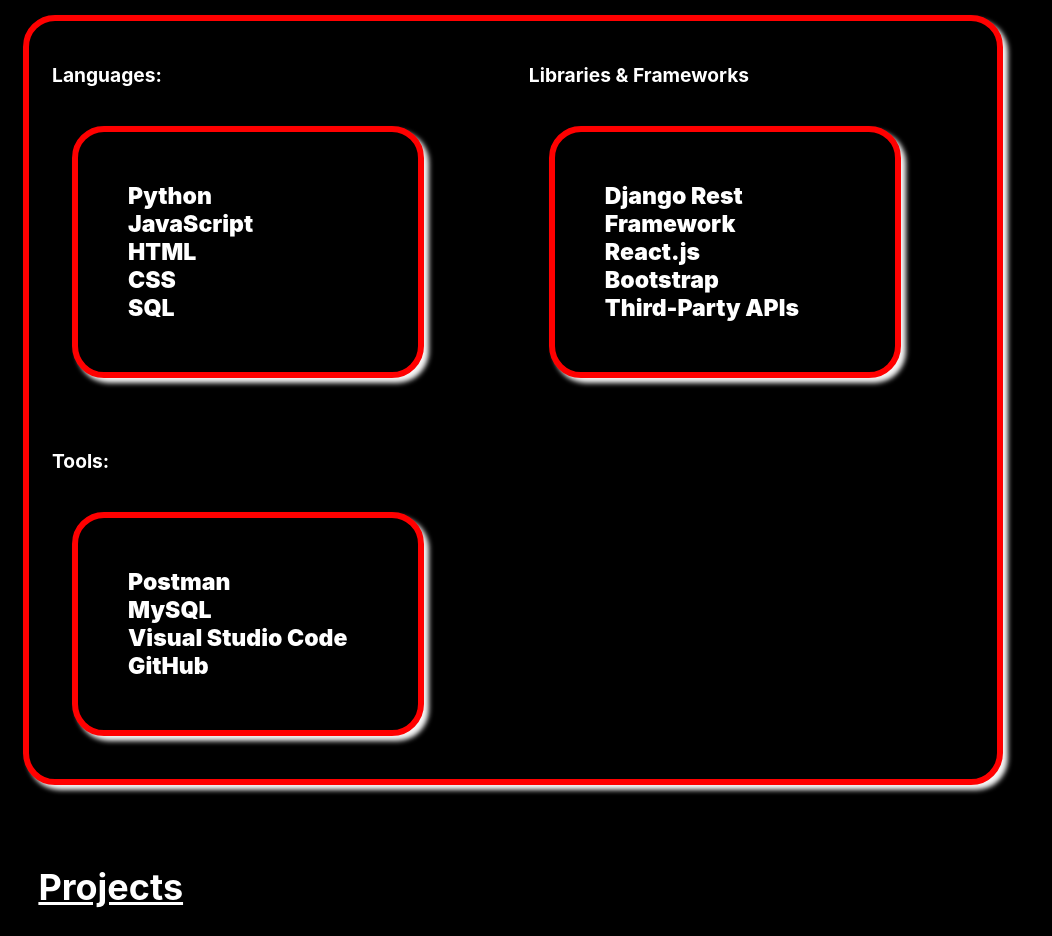
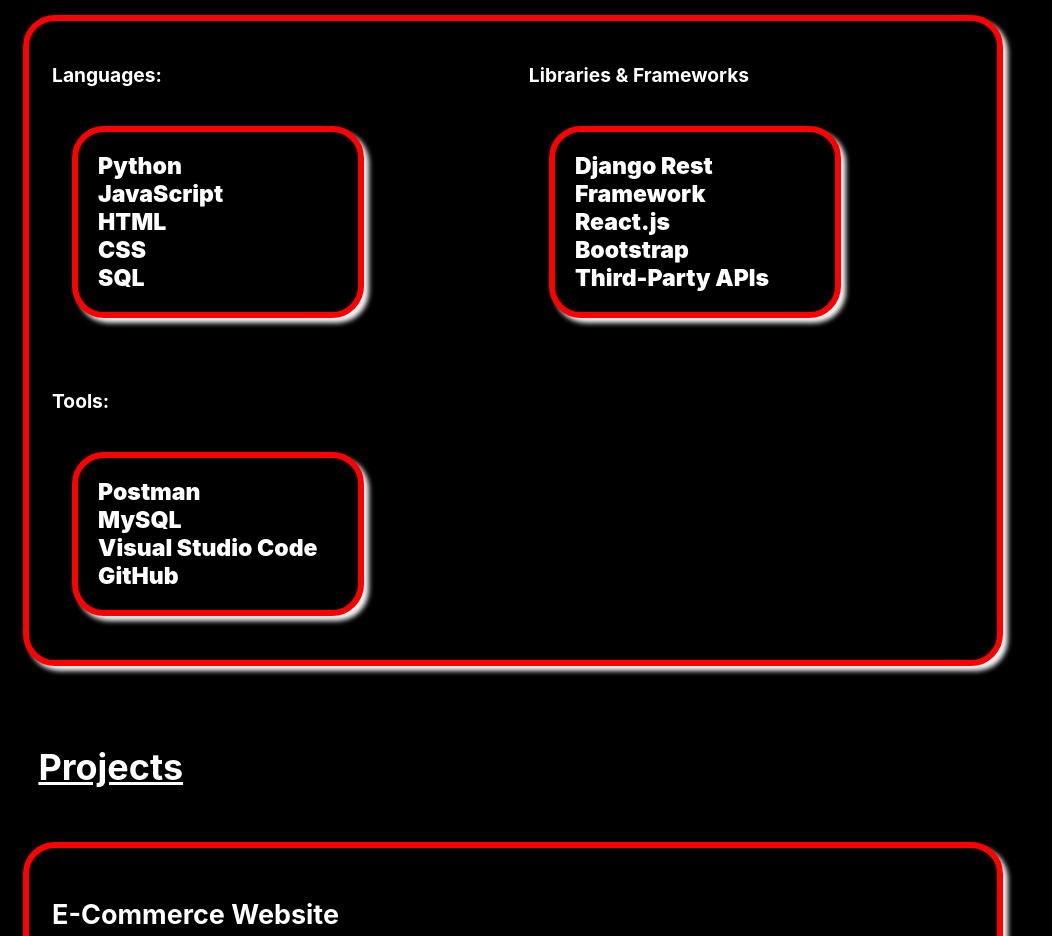
Before and after one commit to RobMorison/portfolio_website, a React (Create React App) app: page / in a window 1280 px wide. Shown: the part 2200-3136 px from the top of the page, without its empty margins (0-1052 px from the left). Built offline with nearby package versions, Linux system fonts and the light colour scheme.

Commit message:
changed padding to percent

```diff
--- a/src/components/Skills.css
+++ b/src/components/Skills.css
@@ -9,8 +9,8 @@
     background-color: black;
     width: 60%;
     border: 6px solid red;
-    padding: 50px;
-    margin: 20px;
+    padding: 5%;
+    margin: 5%;
     font-size: larger;
     font-weight: bolder;
     box-shadow: 5px 5px 5px whitesmoke;
@@ -42,6 +42,5 @@
     grid-template-columns: repeat(1,1fr);
     justify-items: start;
     width: 80%;
-    padding-right: 5%;
   }
 }
```
